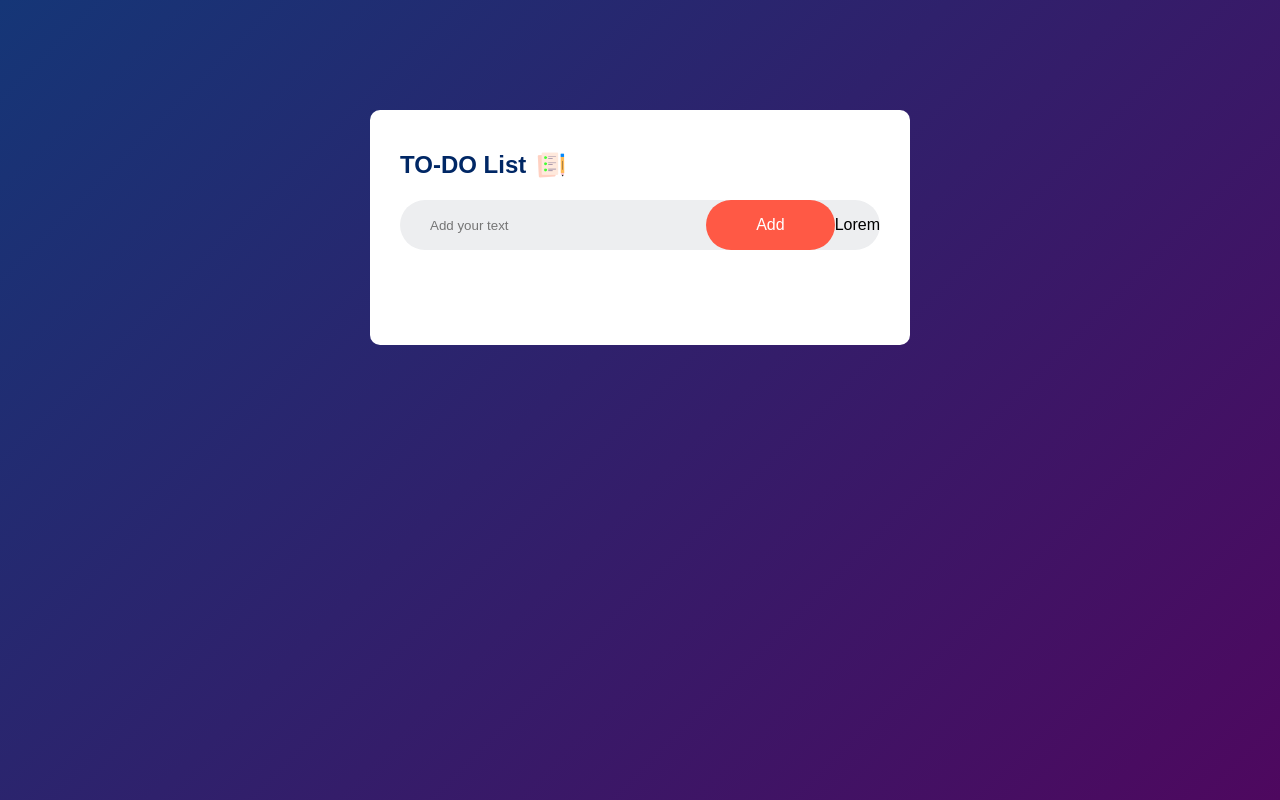
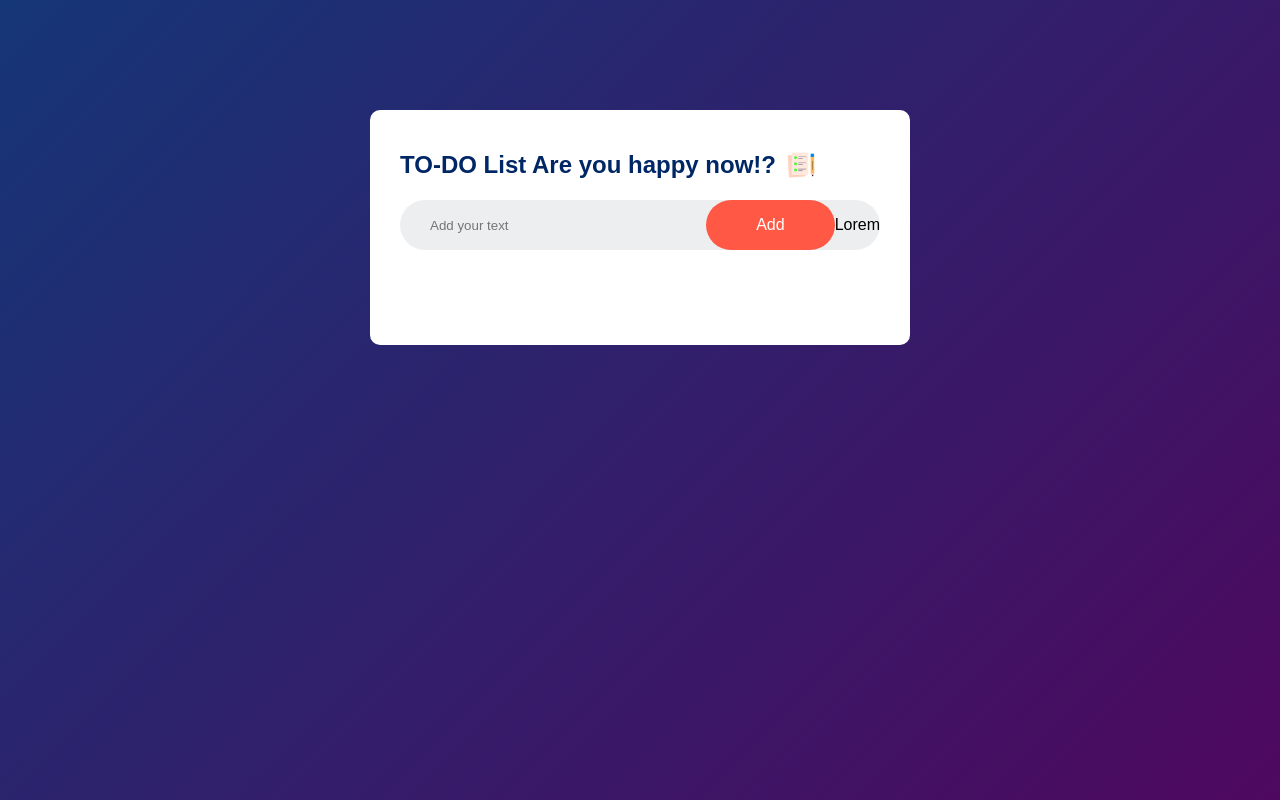
Before and after one commit to souhail220/TODDO-APP, a plain HTML site: page Primary index.html in a window 1280 px wide. Drawn offline with Linux system fonts and the light colour scheme.

Commit message:
Update Primary index.html in the title
some loser wants more text

```diff
--- a/Primary index.html
+++ b/Primary index.html
@@ -9,7 +9,7 @@
   <body>
     <div class="container">
       <div class="todo-app">
-        <h2>TO-DO List<img src="/images/icon.png" alt="" /></h2>
+        <h2>TO-DO List Are you happy now!?<img src="/images/icon.png" alt="" /></h2>
         <div class="row">
           <input type="text" id="input-text" placeholder="Add your text" />
           <button onclick="addTask()">Add</button>
```
